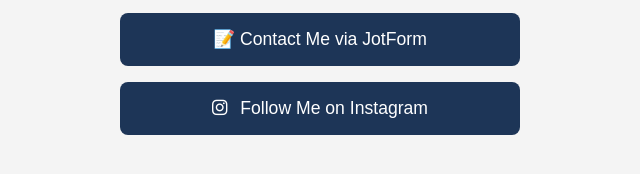
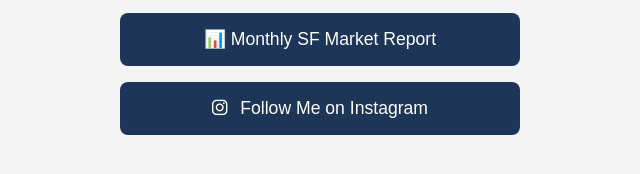
Before and after one commit to lancebullerwell/Landing-Page-, a plain HTML site: page index.html in a window 1280 px wide. Shown: the part 372-546 px from the top of the page, 320-960 px from the left. Drawn offline with Linux system fonts and the light colour scheme.

Commit message:
Update index.html

```diff
--- a/index.html
+++ b/index.html
@@ -78,7 +78,7 @@
     </a>
 
     <a href="https://form.jotform.com/232855840728061" target="_blank">
-      📝 Contact Me via JotForm
+      📊 Monthly SF Market Report
     </a>
 
     <a href="https://www.instagram.com/lance_sells_sanfrancisco/" target="_blank">
```
